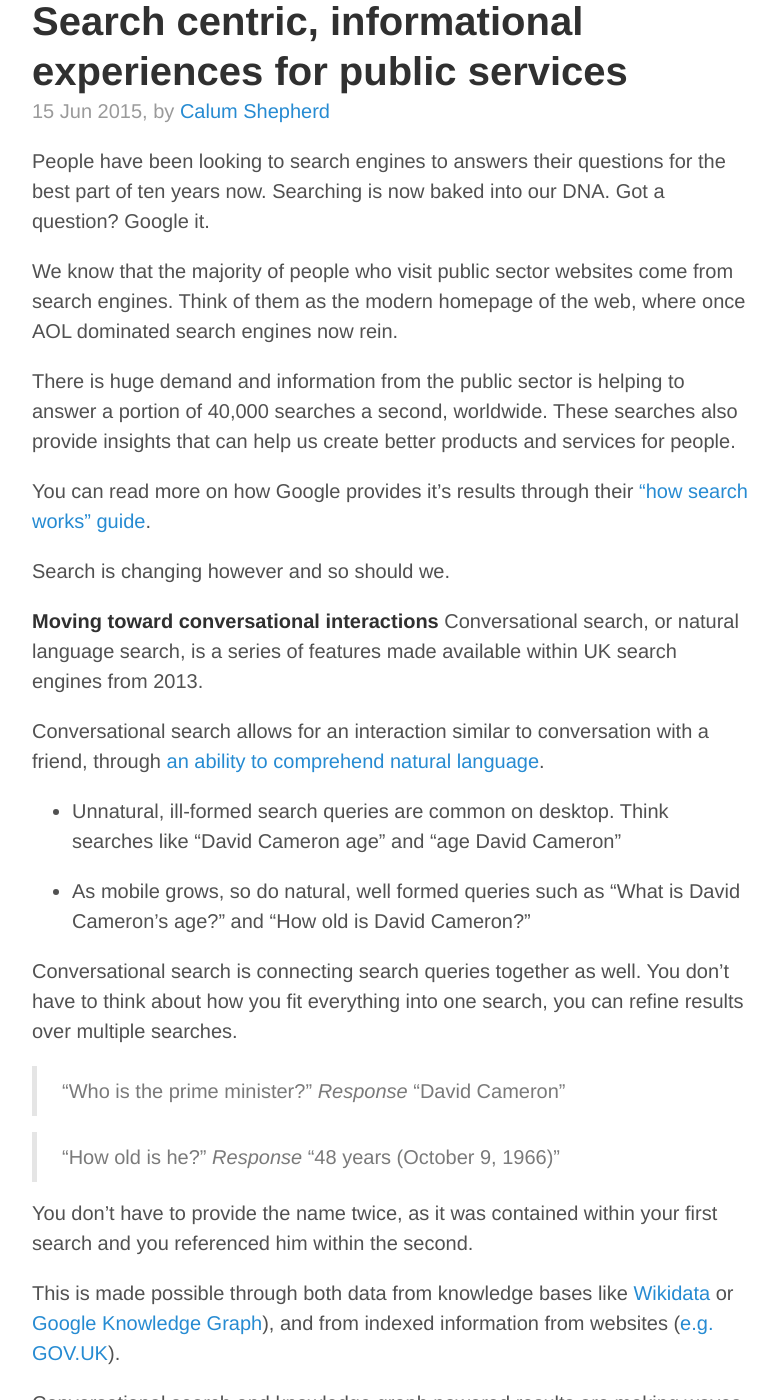
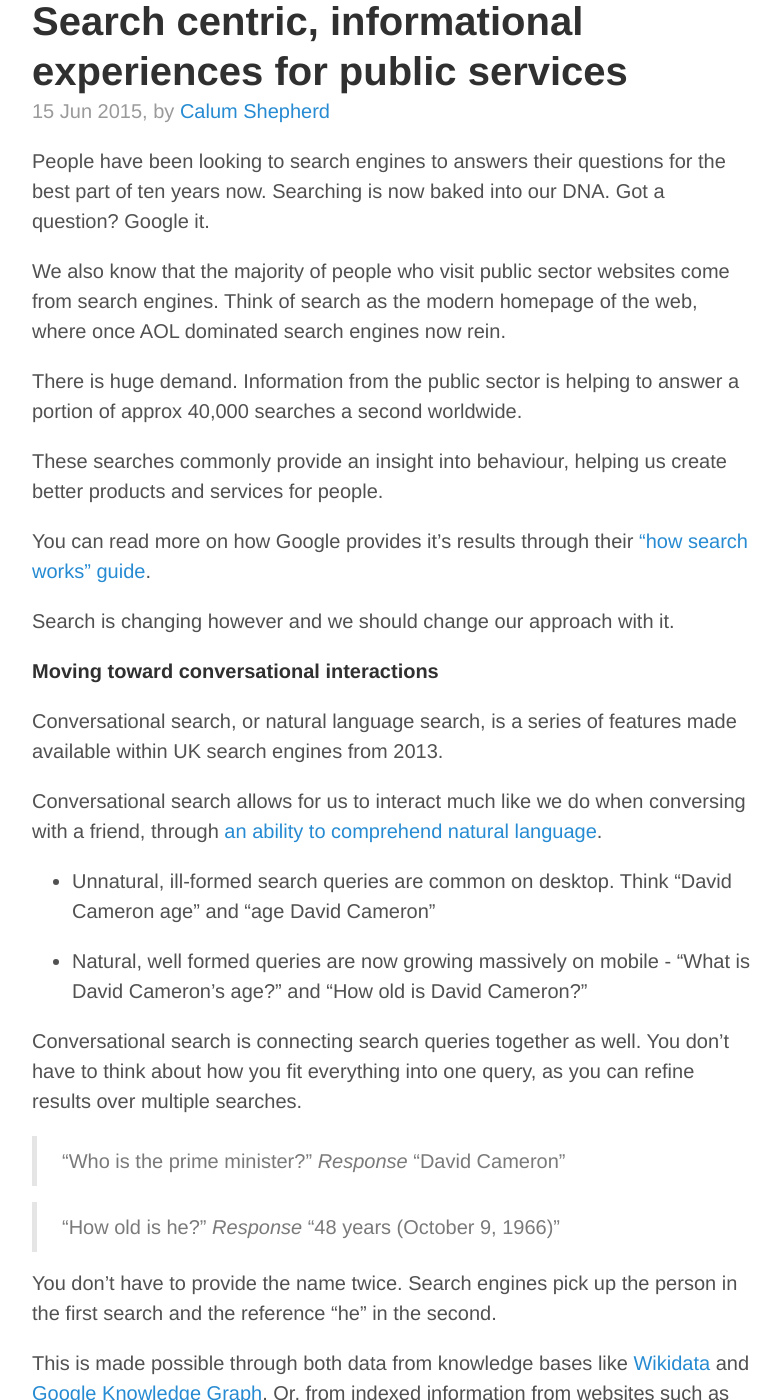
Before and after one commit to calcode/calcode.github.io, a Jekyll site: the page built from index.html, in a window 1280 px wide and 1400 px high, scrolled down 1723 px. Shown: the whole window, without its empty margins (248-1028 px from the left). Built offline with Jekyll 4.4.1, drawn with Linux system fonts in a browser that asks for light colours; Markdown is read by kramdown in place of the engine named in the settings; the list of posts is cut into pages by our own code; some of the changed text lies outside the part shown.

Commit message:
meta description and updated MD
Description added to header and MD files

```diff
--- a/_includes/head.html
+++ b/_includes/head.html
@@ -16,6 +16,9 @@
     {% endif %}
   </title>
 
+  <!-- meta descriptions from YAML -->
+  {% if page.description %}<meta name="description" content="{{ page.description }}">{% endif %}
+
   <!-- CSS -->
   <link rel="stylesheet" href="{{ site.baseurl }}public/css/poole.css">
   <link rel="stylesheet" href="{{ site.baseurl }}public/css/syntax.css">
--- a/_posts/2015-04-28-responsive-org-london.md
+++ b/_posts/2015-04-28-responsive-org-london.md
@@ -1,9 +1,10 @@
 ---
 layout: post
 title: Five highlights from chatting about culture and collaboration at ResponsiveOrg London
+description: Five highlights from chatting about culture and collabortion at ResponsiveOrg London
 permalink: five-highlights-responsiveorg-london/
 ---
-I put together some 'blog' thoughts recently about [ResponsiveOrg](http://blog.calumshep.com/better-collaboration-responsive-org/), it’s [purpose](http://www.responsive.org/aboutus/) and the [manifesto](http://www.responsive.org/manifesto/) that underpins the movement.
+In the not so distant past I put together some thoughts on [ResponsiveOrg](http://blog.calumshep.com/better-collaboration-responsive-org/), it’s [purpose](http://www.responsive.org/aboutus/) and the [manifesto](http://www.responsive.org/manifesto/) that underpins the movement.
 
 > The idea is that something isn’t quite right about the operating system of our organisations. There is a real opportunity to move towards clearer purpose and better collaboration.
 
--- a/_posts/2015-06-15-search-centric-public-services.md
+++ b/_posts/2015-06-15-search-centric-public-services.md
@@ -1,28 +1,32 @@
 ---
 layout: post
 title: Search centric, informational experiences for public services
+description: We won't always control the experience, the future is search centric
 permalink: search-centric-public-services/
 ---
 People have been looking to search engines to answers their questions for the best part of ten years now. Searching is now baked into our DNA. Got a question? Google it.
 
-We know that the majority of people who visit public sector websites come from search engines. Think of them as the modern homepage of the web, where once AOL dominated search engines now rein.
+We also know that the majority of people who visit public sector websites come from search engines. Think of search as the modern homepage of the web, where once AOL dominated search engines now rein.
 
-There is huge demand and information from the public sector is helping to answer a portion of 40,000 searches a second, worldwide. These searches also provide insights that can help us create better products and services for people.
+There is huge demand. Information from the public sector is helping to answer a portion of approx 40,000 searches a second worldwide.
+
+These searches commonly provide an insight into behaviour, helping us create better products and services for people.
 
 You can read more on how Google provides it’s results through their [“how search works” guide](http://www.google.co.uk/search/about/insidesearch/howsearchworks/thestory/).
 
-Search is changing however and so should we.
+Search is changing however and we should change our approach with it.
 
 **Moving toward conversational interactions**
+
 Conversational search, or natural language search, is a series of features made available within UK search engines from 2013.
 
-Conversational search allows for an interaction similar to conversation with a friend, through [an ability to comprehend natural language](http://searchengineland.com/google-upgrades-conversational-search-mobile-apps-205535).
+Conversational search allows for us to interact much like we do when conversing with a friend, through [an ability to comprehend natural language](http://searchengineland.com/google-upgrades-conversational-search-mobile-apps-205535).
 
-- Unnatural, ill-formed search queries are common on desktop. Think searches like “David Cameron age” and “age David Cameron”
+- Unnatural, ill-formed search queries are common on desktop. Think “David Cameron age” and “age David Cameron”
 
-- As mobile grows, so do natural, well formed queries such as “What is David Cameron’s age?” and “How old is David Cameron?”
+- Natural, well formed queries are now growing massively on mobile - “What is David Cameron’s age?” and “How old is David Cameron?”
 
-Conversational search is connecting search queries together as well. You don’t have to think about how you fit everything into one search, you can refine results over multiple searches.
+Conversational search is connecting search queries together as well. You don’t have to think about how you fit everything into one query, as you can refine results over multiple searches.
 
 > “Who is the prime minister?”
 > *Response* “David Cameron”
@@ -30,41 +34,34 @@
 > “How old is he?”
 > *Response* “48 years (October 9, 1966)”
 
-You don’t have to provide the name twice, as it was contained within your first search and you referenced him within the second.
+You don’t have to provide the name twice. Search engines pick up the person in the first search and the reference "he" in the second.
 
-This is made possible through both data from knowledge bases like [Wikidata](https://www.wikidata.org/wiki/Wikidata:Main_Page) or [Google Knowledge Graph](https://en.wikipedia.org/wiki/Knowledge_Graph)), and from indexed information from websites ([e.g. GOV.UK](https://www.gov.uk/government/people/david-cameron)).
+This is made possible through both data from knowledge bases like [Wikidata](https://www.wikidata.org/wiki/Wikidata:Main_Page) and [Google Knowledge Graph](https://en.wikipedia.org/wiki/Knowledge_Graph). Or, from indexed information from websites such as [GOV.UK](https://www.gov.uk/government/people/david-cameron).
 
-Conversational search and knowledge graph powered results are making waves with information about famous people, in addition to verticals like retail.
+Conversational search and knowledge graph results are making waves, and I've no doubt the public sector is next.
 
-> Answers are returned within the search results, so it has real potential to shake up how information is presented - a real shift towards search centric, informational experiences for public services
+> Answers are returned directly within search results. It has real potential to shake up how information is presented. It's a real shift towards search centric, informational experiences
 
 **I want to apply for a basic disclosure**
+
 Basic disclosure is a transactional service provided by Disclosure Scotland. Information about the service and the ability to apply is available online.
 
-Using this example, we can map out what things might look like in the future.
+Using this example, we can take a look at a possible future state.
 
-> “OK Google”
-> *(launches Android search box)*
+> - “OK Google” *(launches Android search box)*
+> - “What is a basic disclosure? *Response* “A basic disclosure is a document containing information about you that can be used by employers to make safer recruitment decisions”
+> - “How much does it cost?” *Response* “A basic disclosure costs £25”
+> - “Can I use a credit card to pay” *Response* “You can pay for a basic disclosure using a credit or debit card”
+> - “How do I apply?” *Response* “You can apply for a basic disclosure online or by post” *(link to apply online)*
 
-> “What is a basic disclosure?”
-> *Response* “A basic disclosure is a document containing information about you that can be used by employers to make safer recruitment decisions”
-
-> “How much does it cost?”
-> *Response* “A basic disclosure costs £25”
-
-> “Can I use a credit card to pay”
-> *Response* “You can pay for a basic disclosure using a credit or debit card”
-
-> “How do I apply?”
-> *Response* “You can apply for a basic disclosure online or by post” *(link to apply online)*
-
-We already hold data about our public services through the [Scottish Services list](http://standards.esd.org.uk/?uri=list%2FscottishServices&tab=details) and the Scottish Government services review.
+We already hold data about Scottish public services through the [Scottish Services list](http://standards.esd.org.uk/?uri=list%2FscottishServices&tab=details) and the Scottish Government services review.
 
 With both [Freebase](https://www.freebase.com/) and [Wikidata](https://www.wikidata.org/wiki/Wikidata:Main_Page) offering the ability to input data about public services, there is potential to adopt a common vocabulary and link all this up, going some way to realising our example.
 
 ![Google mobile image](http://uploads.calumshep.com/google-mobile-search-screenshot.jpg)
 
 **TL;DR**
-We should accept that we won’t always control the experience for users. The future will likely be search centric, informational experiences for public services.
 
-We now have an opportunity to provide the data and information needed to support such innovation. An opportunity that supports a number of Scottish Government strategies, including the new [Government Economic Strategy for 2015](http://www.gov.scot/Resource/0047/00472389.pdf).
+We should accept that we won’t always control the experience for users. The future will likely be search centric, informational experiences that won't neccessarily result in a visit to public sector websites.
+
+We have an opportunity to provide the data and information needed to support such innovation. An opportunity that helps to support various Scottish Government strategies, including the [Government Economic Strategy for 2015](http://www.gov.scot/Resource/0047/00472389.pdf).
```
Also changed, not shown: _posts/2015-06-16-we-are-moving-the-cheese.md (+1 -0 lines).
